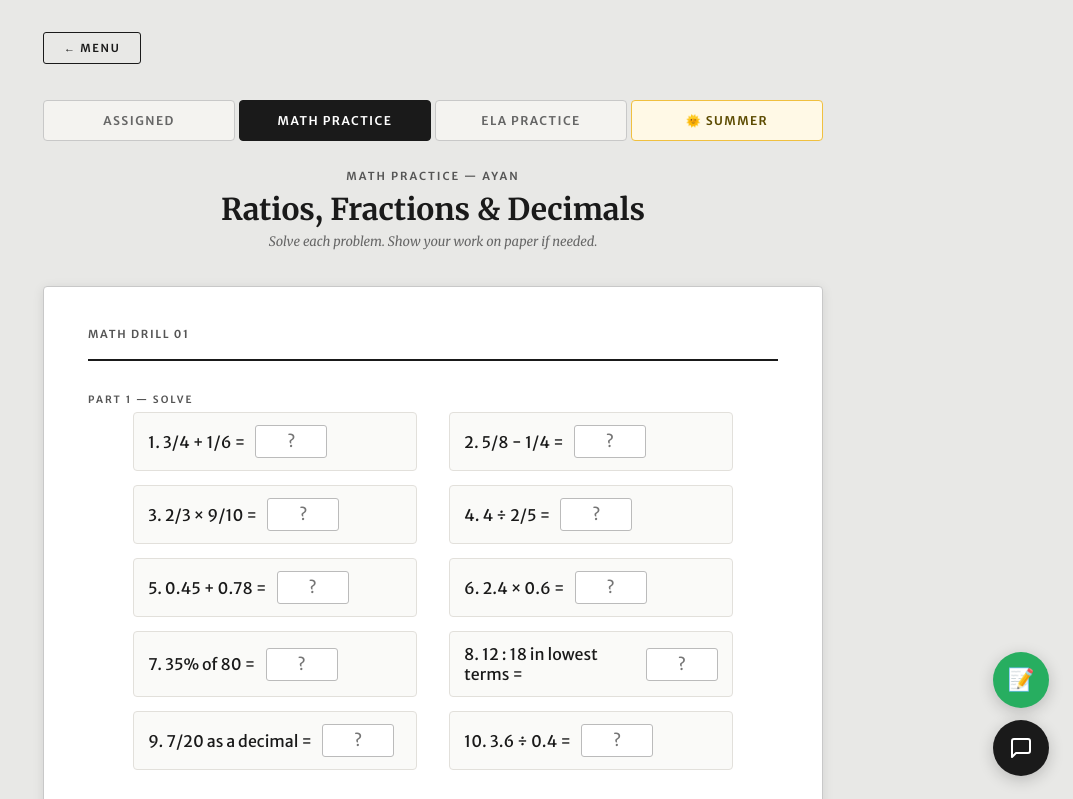
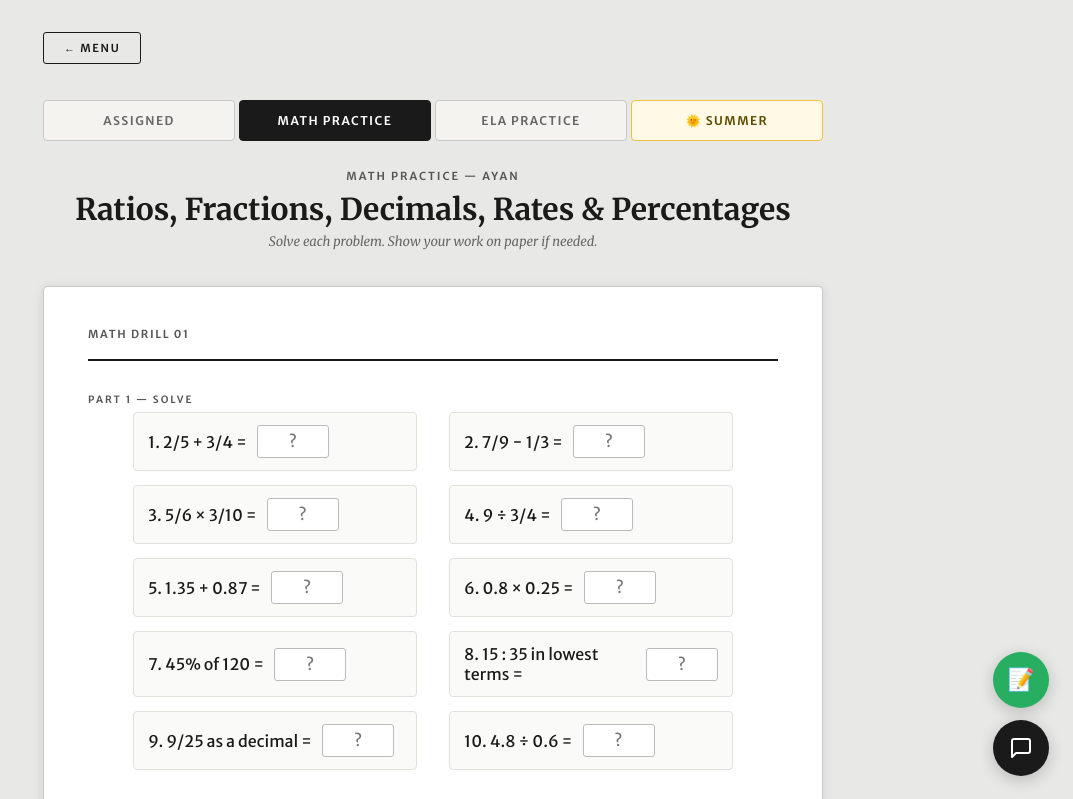
Before and after one commit to ihthos0-art/tutions, a plain HTML site: page ayan.html in a window 1280 px wide. Both pictures are taken after a click on the button "MATH PRACTICE". Shown: the top 799 px of the page, without its empty margins (207-1280 px from the left). Drawn offline with nearby package versions, Linux system fonts and the light colour scheme; no server answers.

Commit message:
ayan math: swap drill with similar ratio/fraction/decimal/rate/percentage problems
Co-Authored-By: Claude <noreply@anthropic.com>

```diff
--- a/ayan.html
+++ b/ayan.html
@@ -174,29 +174,29 @@
   <div class="tab-content" id="math">
     <header class="page-header">
       <p class="school-name">Math Practice &mdash; Ayan</p>
-      <h1>Ratios, Fractions &amp; Decimals</h1>
+      <h1>Ratios, Fractions, Decimals, Rates &amp; Percentages</h1>
       <p class="sub">Solve each problem. Show your work on paper if needed.</p>
     </header>
     <section class="worksheet">
       <div class="ws-topbar"><span class="ws-number">Math Drill 01</span></div>
       <p class="section-label">Part 1 &mdash; Solve</p>
       <div class="math-grid">
-        <div class="math-prob">1.  3/4 + 1/6 = <input type="text" data-save="m1-1" data-answer="11/12" placeholder="?" /></div>
-        <div class="math-prob">2.  5/8 − 1/4 = <input type="text" data-save="m1-2" data-answer="3/8" placeholder="?" /></div>
-        <div class="math-prob">3.  2/3 × 9/10 = <input type="text" data-save="m1-3" data-answer="3/5" placeholder="?" /></div>
-        <div class="math-prob">4.  4 ÷ 2/5 = <input type="text" data-save="m1-4" data-answer="10" placeholder="?" /></div>
-        <div class="math-prob">5.  0.45 + 0.78 = <input type="text" data-save="m1-5" data-answer="1.23" placeholder="?" /></div>
-        <div class="math-prob">6.  2.4 × 0.6 = <input type="text" data-save="m1-6" data-answer="1.44" placeholder="?" /></div>
-        <div class="math-prob">7.  35% of 80 = <input type="text" data-save="m1-7" data-answer="28" placeholder="?" /></div>
-        <div class="math-prob">8.  12 : 18 in lowest terms = <input type="text" data-save="m1-8" data-answer="2:3" placeholder="?" /></div>
-        <div class="math-prob">9.  7/20 as a decimal = <input type="text" data-save="m1-9" data-answer="0.35" placeholder="?" /></div>
-        <div class="math-prob">10. 3.6 ÷ 0.4 = <input type="text" data-save="m1-10" data-answer="9" placeholder="?" /></div>
+        <div class="math-prob">1.  2/5 + 3/4 = <input type="text" data-save="m1-1" data-answer="23/20" placeholder="?" /></div>
+        <div class="math-prob">2.  7/9 − 1/3 = <input type="text" data-save="m1-2" data-answer="4/9" placeholder="?" /></div>
+        <div class="math-prob">3.  5/6 × 3/10 = <input type="text" data-save="m1-3" data-answer="1/4" placeholder="?" /></div>
+        <div class="math-prob">4.  9 ÷ 3/4 = <input type="text" data-save="m1-4" data-answer="12" placeholder="?" /></div>
+        <div class="math-prob">5.  1.35 + 0.87 = <input type="text" data-save="m1-5" data-answer="2.22" placeholder="?" /></div>
+        <div class="math-prob">6.  0.8 × 0.25 = <input type="text" data-save="m1-6" data-answer="0.2" placeholder="?" /></div>
+        <div class="math-prob">7.  45% of 120 = <input type="text" data-save="m1-7" data-answer="54" placeholder="?" /></div>
+        <div class="math-prob">8.  15 : 35 in lowest terms = <input type="text" data-save="m1-8" data-answer="3:7" placeholder="?" /></div>
+        <div class="math-prob">9.  9/25 as a decimal = <input type="text" data-save="m1-9" data-answer="0.36" placeholder="?" /></div>
+        <div class="math-prob">10. 4.8 ÷ 0.6 = <input type="text" data-save="m1-10" data-answer="8" placeholder="?" /></div>
       </div>
       <div class="ws-rule"></div>
       <p class="section-label">Part 2 &mdash; Word Problems</p>
-      <div class="math-word">11. A recipe calls for 3/4 cup of sugar. If you make 2/3 of the recipe, how much sugar do you need? <input type="text" data-save="m1-11" data-answer="1/2" placeholder="?" /></div>
-      <div class="math-word">12. In a class of 30 students, 18 play soccer. What ratio of students play soccer? <input type="text" data-save="m1-12" data-answer="3:5" placeholder="?" /></div>
-      <div class="math-word">13. A shirt costs $24 and is on sale for 25% off. What is the sale price? <input type="text" data-save="m1-13" data-answer="18" placeholder="?" /></div>
+      <div class="math-word">11. A bike rider travels 18 miles in 3 hours. At this rate, how far will she travel in 5 hours? <input type="text" data-save="m1-11" data-answer="30" placeholder="?" /></div>
+      <div class="math-word">12. A backpack originally costs $40 and is on sale for 15% off. What is the sale price? <input type="text" data-save="m1-12" data-answer="34" placeholder="?" /></div>
+      <div class="math-word">13. A juice recipe uses 2 cups of water for every 5 cups of fruit. How many cups of water are needed for 20 cups of fruit? <input type="text" data-save="m1-13" data-answer="8" placeholder="?" /></div>
       <div class="check-wrap">
         <button class="check-btn" onclick="checkMath()">Check Answers</button>
         <span class="math-score" id="math-score"></span>
```
